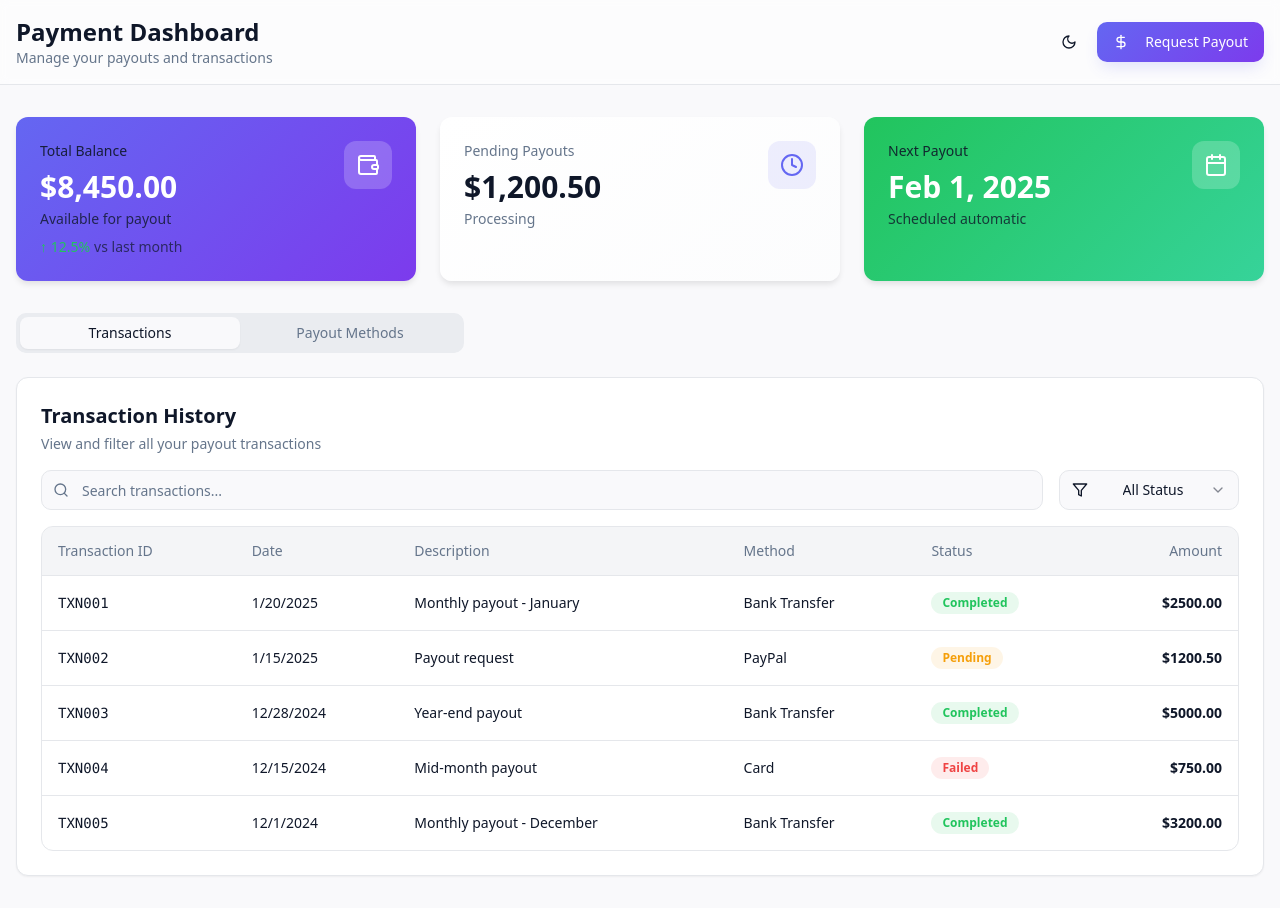
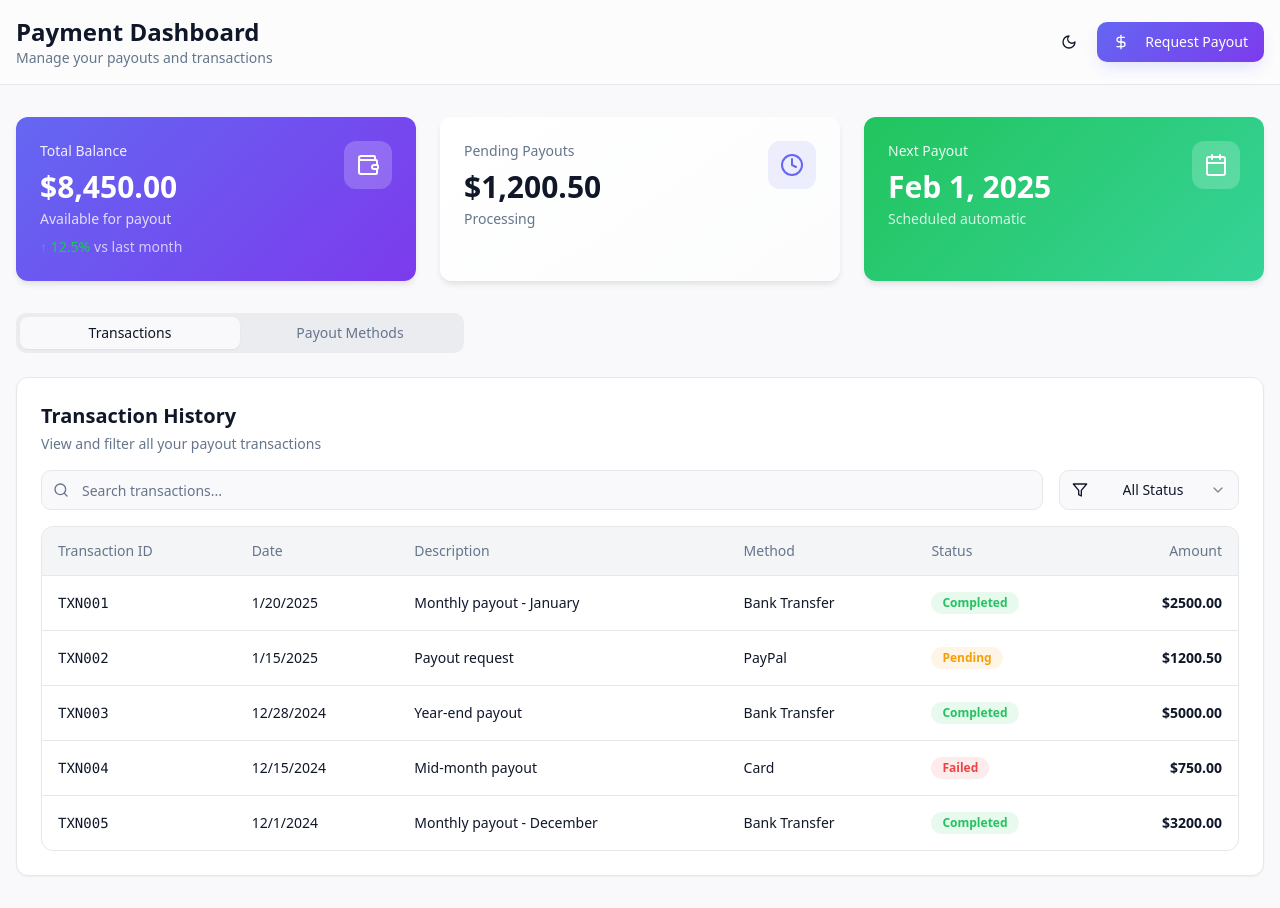
Before and after one commit to AtiqurCode/payment-dashboard-ui, a React (Vite) app: page / in a window 1280 px wide. Built offline with nearby package versions, Linux system fonts and the light colour scheme; the HTML template or start-up script is replaced by a standard one.

Commit message:
Fix text color contrast

```diff
--- a/src/components/PayoutSummaryCard.tsx
+++ b/src/components/PayoutSummaryCard.tsx
@@ -43,13 +43,13 @@ export const PayoutSummaryCard = ({
     <Card className={`${gradientClass} p-6 shadow-md hover:shadow-lg transition-all duration-300 border-0`}>
       <div className="flex items-start justify-between">
         <div className="space-y-2 flex-1">
-          <p className={`text-sm font-medium ${variant === "default" ? "text-muted-foreground" : "opacity-90"}`}>
+          <p className={`text-sm font-medium ${variant === "default" ? "text-muted-foreground" : "text-white/90"}`}>
             {title}
           </p>
           <div>
             <h3 className={`text-3xl font-bold ${textColorClass}`}>{value}</h3>
             {subtitle && (
-              <p className={`text-sm mt-1 ${variant === "default" ? "text-muted-foreground" : "opacity-80"}`}>
+              <p className={`text-sm mt-1 ${variant === "default" ? "text-muted-foreground" : "text-white/80"}`}>
                 {subtitle}
               </p>
             )}
@@ -59,7 +59,7 @@ export const PayoutSummaryCard = ({
               <span className={trend.isPositive ? "text-success" : "text-destructive"}>
                 {trend.isPositive ? "↑" : "↓"} {trend.value}
               </span>
-              <span className={`${variant === "default" ? "text-muted-foreground" : "opacity-70"}`}>
+              <span className={`${variant === "default" ? "text-muted-foreground" : "text-white/70"}`}>
                 vs last month
               </span>
             </div>
```
